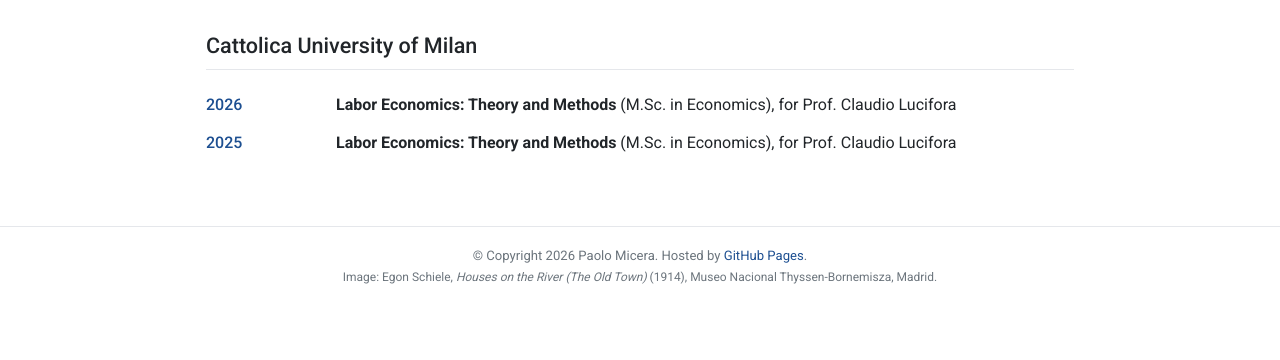
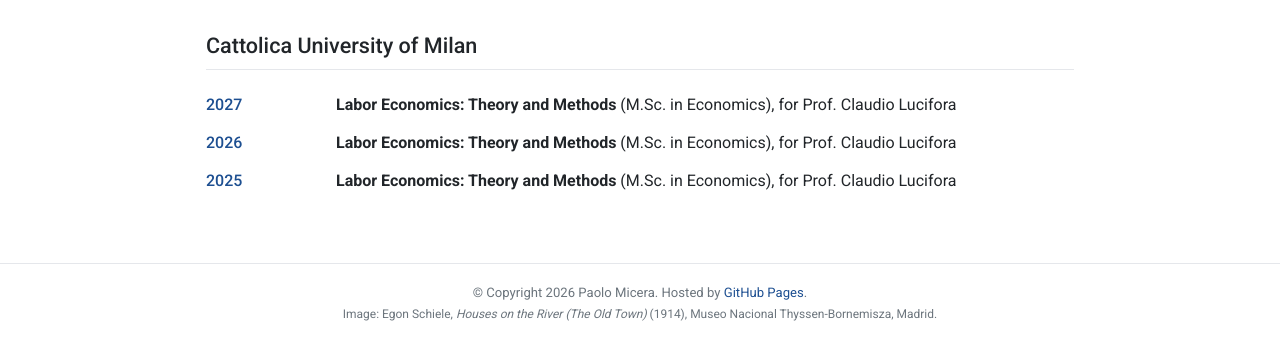
Before and after one commit to paolomicera/paolomicera.github.io, a plain HTML site: page teaching/index.html in a window 1280 px wide. Shown: the part 432-792 px from the top of the page. Drawn offline with Linux system fonts and the light colour scheme.

Commit message:
Add 2027 Labor Economics teaching entry
Co-Authored-By: Claude Opus 5.5 <noreply@anthropic.com>
Claude-Session: https://claude.ai/code/session_01VrTNV9Gx3ssmccTxbfgaav

```diff
--- a/teaching/index.html
+++ b/teaching/index.html
@@ -39,6 +39,10 @@
   <!-- One .entry per course -->
   <h2>Cattolica University of Milan</h2>
   <div class="entry">
+    <span class="when">2027</span>
+    <span><b>Labor Economics: Theory and Methods</b> (M.Sc. in Economics), for Prof. Claudio Lucifora</span>
+  </div>
+  <div class="entry">
     <span class="when">2026</span>
     <span><b>Labor Economics: Theory and Methods</b> (M.Sc. in Economics), for Prof. Claudio Lucifora</span>
   </div>
```
